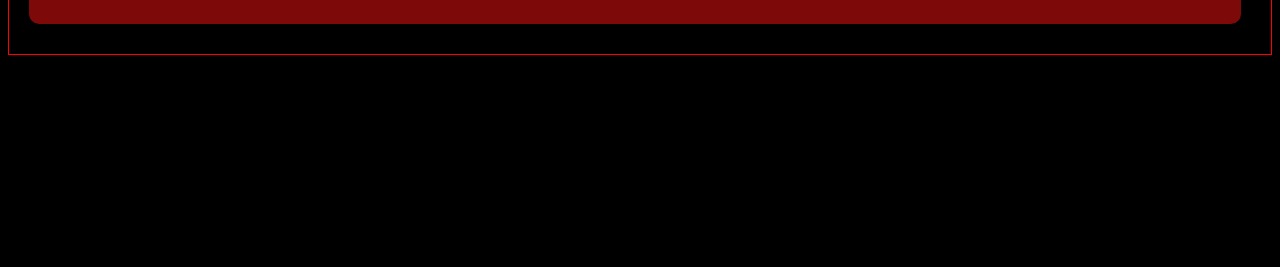
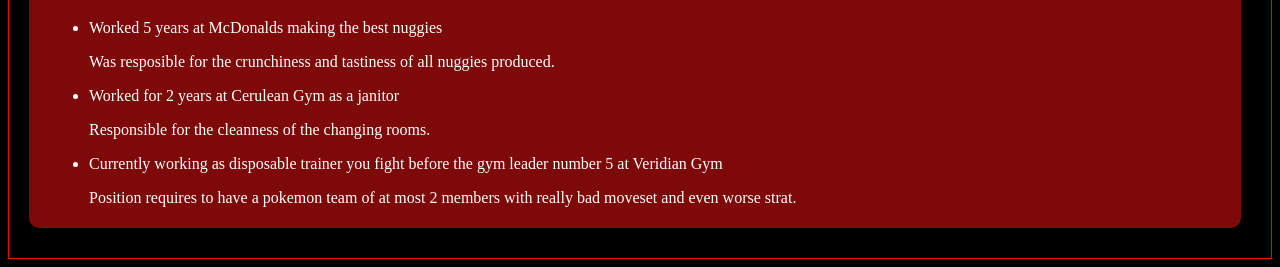
Before and after one commit to Diagonet/html-css-challenge, a plain HTML site: page index.html in a window 1280 px wide. Shown: the part 721-988 px from the top of the page. Before the commit the page ends 800 px from the top, so only its background shows below. Drawn offline with Linux system fonts and the light colour scheme.

Commit message:
final version that probably isnt final at all

```diff
--- a/index.html
+++ b/index.html
@@ -9,7 +9,9 @@
 <body>
     <address>
         <h1>Contact Information</h1>
-<img class="standardImg" src=https://ia.media-imdb.com/images/M/MV5BMTY5NzE3NzU3MF5BMl5BanBnXkFtZTgwMjg0NTQ5MDE@._V1_UX214_CR0,0,214,317_AL_.jpg" alt="There should have been an img here" >
+        <img class="standardImg"
+            src=https://ia.media-imdb.com/images/M/MV5BMTY5NzE3NzU3MF5BMl5BanBnXkFtZTgwMjg0NTQ5MDE@._V1_UX214_CR0,0,214,317_AL_.jpg"
+            alt="There should have been an img here">
         <p>Name: Sally Whitefield</p>
         <p> Email: <a href="mailto:sallywhitefield@gmail.com">sallywhitefield@gmail.com</a></p>
         <p>Phone number: 0 133 2525</p>
@@ -24,6 +26,14 @@
     </div>
     <div class="jobhistory">
         <h1>Employment History</h1>
+        <ul>
+            <li>Worked 5 years at McDonalds making the best nuggies</li>
+            <p>Was resposible for the crunchiness and tastiness of all nuggies produced.</p>
+            <Li>Worked for 2 years at Cerulean Gym as a janitor</Li>
+            <p>Responsible for the cleanness of the changing rooms.</p>
+            <li>Currently working as disposable trainer you fight before the gym leader number 5 at Veridian Gym</li>
+            <p>Position requires to have a pokemon team of at most 2 members with really bad moveset and even worse strat.</p>
+        </ul>
     </div>
 </body>
 
```
Lines whose indentation alone changed are shown as unchanged.
